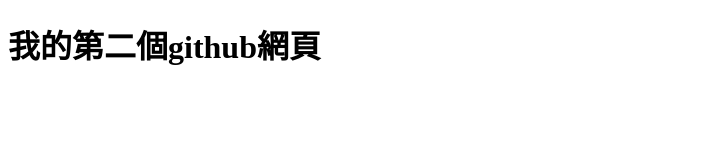
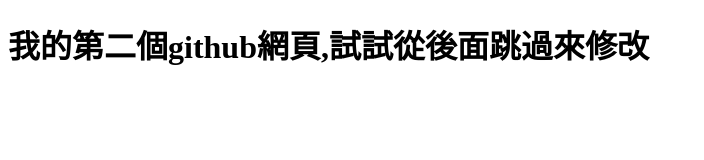
Before and after one commit to Tina-star2023/website2, a plain HTML site: page index.html in a window 1280 px wide. Shown: the whole page, without its empty margins (0-704 px from the left). Drawn offline with Linux system fonts and the light colour scheme.

Commit message:
main的修改

```diff
--- a/index.html
+++ b/index.html
@@ -6,6 +6,6 @@
     <title>Document</title>
 </head>
 <body>
-    <h1>我的第二個github網頁</h1>
+    <h1>我的第二個github網頁,試試從後面跳過來修改</h1>
 </body>
 </html>
```
